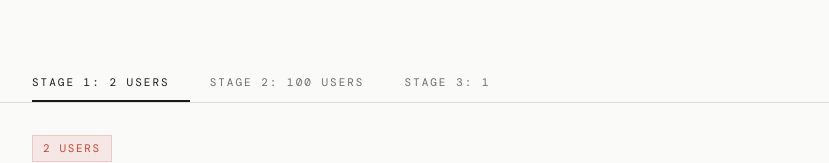
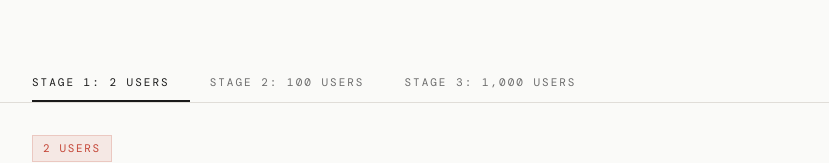
Before and after one commit to lucycrx/system-design-dev, a Next.js app: page /stories/chat-app in a window 1280 px wide. Shown: the part 479-642 px from the top of the page, without its empty margins (56-885 px from the left). Built offline with nearby package versions, Linux system fonts and the light colour scheme.

Commit message:
Fix stage tab label splitting on numeric commas
The comma split was cutting "5,000 drivers" into "5". Use a regex
to extract the "N drivers" portion instead.

Co-Authored-By: Claude Opus 4.6 (1M context) <noreply@anthropic.com>

```diff
--- a/components/story/StageTabs.tsx
+++ b/components/story/StageTabs.tsx
@@ -21,7 +21,7 @@ export function StageTabs({ stages, activeIndex, onSelect }: Props) {
               : "text-text-dim hover:text-text-muted"
           }`}
         >
-          Stage {i + 1}: {stage.userScale.split(",")[0]}
+          Stage {i + 1}: {stage.userScale.match(/^[\d,]+ drivers/)?.[0] || stage.userScale}
           {i === activeIndex && (
             <span className="absolute bottom-0 left-0 right-0 h-[2px] bg-text" />
           )}
```
